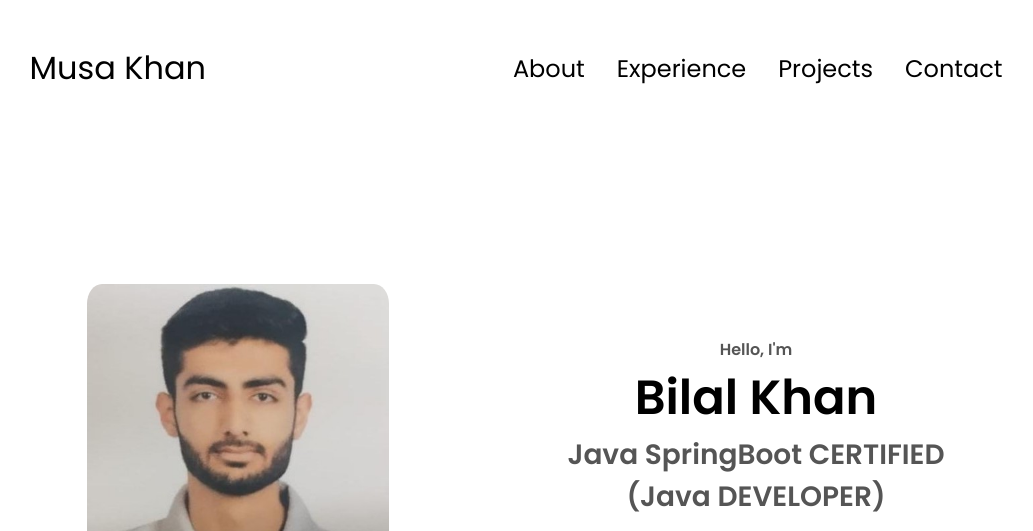
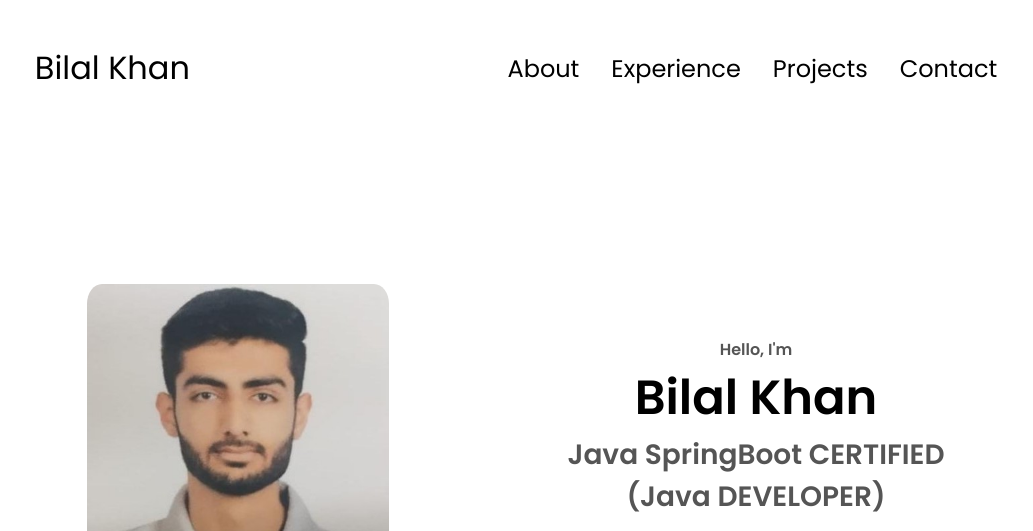
Before and after one commit to Bilalkhan216/bilaldevelops-, a plain HTML site: page index.html in a window 1280 px wide. Shown: the top 531 px of the page, without its empty margins (124-1157 px from the left). Drawn offline with Linux system fonts and the light colour scheme.

Commit message:
Update index.html

```diff
--- a/index.html
+++ b/index.html
@@ -10,7 +10,7 @@
   </head>
   <body>
     <nav id="desktop-nav">
-      <div class="logo">Musa Khan</div>
+      <div class="logo">Bilal Khan</div>
       <div>
         <ul class="nav-links">
           <li><a href="#about">About</a></li>
@@ -20,8 +20,7 @@
         </ul>
       </div>
     </nav>
-    <nav id="hamburger-nav">
-      <div class="logo">Saeed Ur Rehman</div>
+    <nav id="hamburger-nav">Bilal khan</div>
       <div class="hamburger-menu">
         <div class="hamburger-icon" onclick="toggleMenu()">
           <span></span>
```
